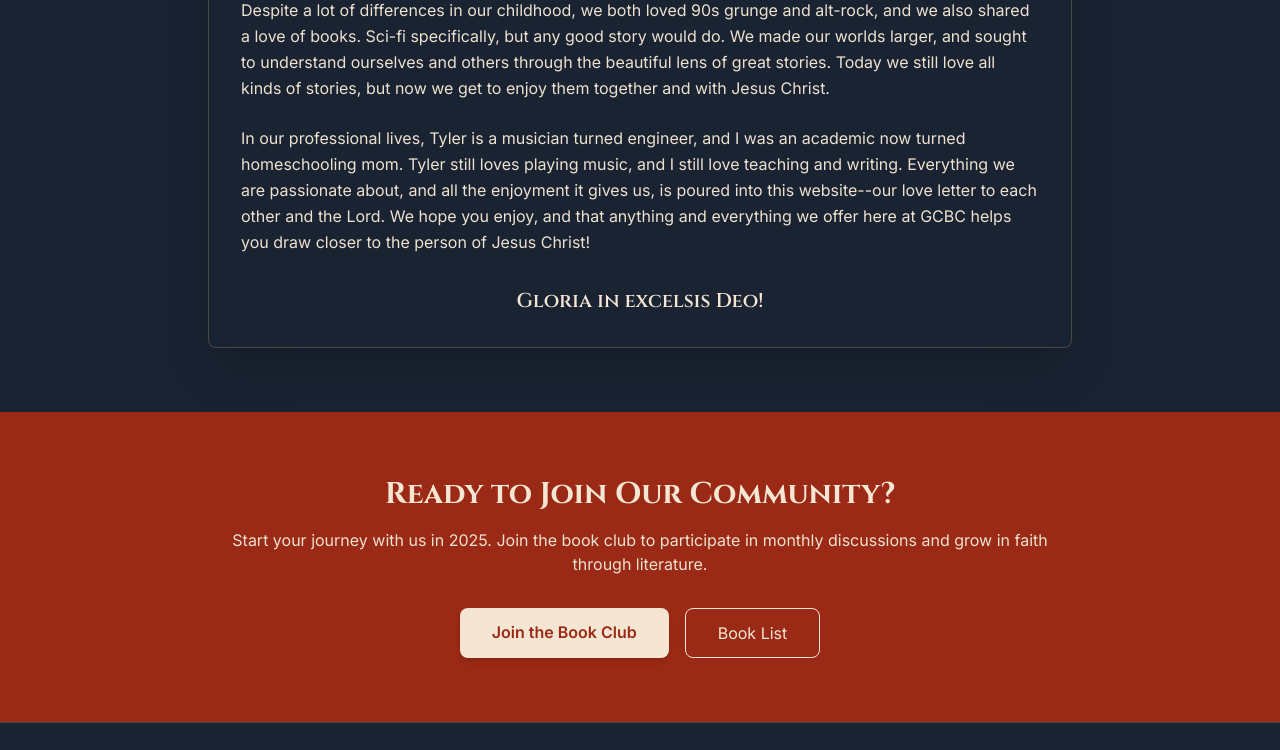
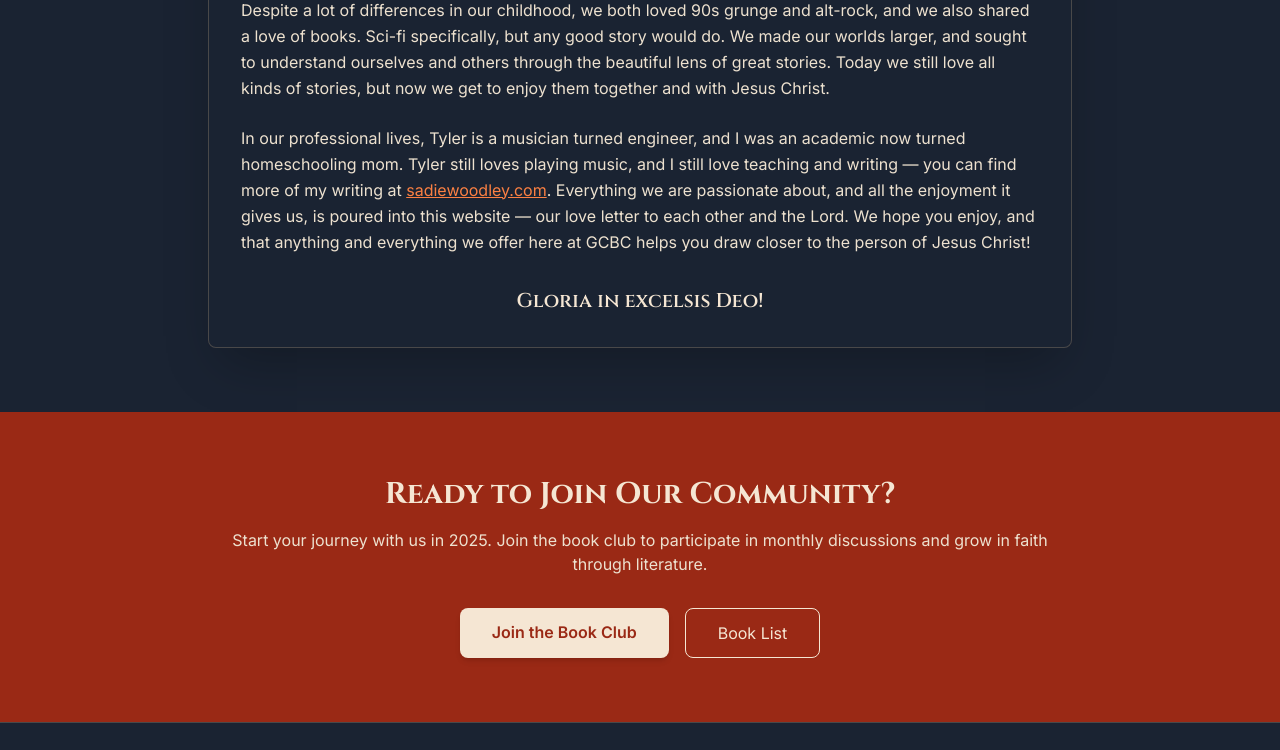
Before and after one commit to WoodleySolutions/gcbc, an Astro site: page /about in a window 1280 px wide. Shown: the part 1040-1790 px from the top of the page. Built offline with nearby package versions, Linux system fonts and the light colour scheme; Astro itself is replaced by a stand-in of ours; no server answers.

Commit message:
Add sadiewoodley.com links across site
- contact.astro: link Sadie's name in the speaking/booking line
- about.astro: link sadiewoodley.com in the writing mention
- protoevangelium-collection.astro: link Sadie's name in About the Authors

Co-Authored-By: Claude Sonnet 4.6 <noreply@anthropic.com>

```diff
--- a/src/pages/about.astro
+++ b/src/pages/about.astro
@@ -41,7 +41,7 @@ import Layout from '../layouts/Layout.astro';
         </p>
 
         <p class="mb-6">
-          In our professional lives, Tyler is a musician turned engineer, and I was an academic now turned homeschooling mom. Tyler still loves playing music, and I still love teaching and writing. Everything we are passionate about, and all the enjoyment it gives us, is poured into this website--our love letter to each other and the Lord. We hope you enjoy, and that anything and everything we offer here at GCBC helps you draw closer to the person of Jesus Christ!
+          In our professional lives, Tyler is a musician turned engineer, and I was an academic now turned homeschooling mom. Tyler still loves playing music, and I still love teaching and writing — you can find more of my writing at <a href="https://www.sadiewoodley.com" target="_blank" rel="noopener noreferrer" class="text-rust-400 hover:text-rust-300 underline transition-colors">sadiewoodley.com</a>. Everything we are passionate about, and all the enjoyment it gives us, is poured into this website — our love letter to each other and the Lord. We hope you enjoy, and that anything and everything we offer here at GCBC helps you draw closer to the person of Jesus Christ!
         </p>
 
         <p class="text-xl text-center font-semibold text-champaign-100 font-headline mt-8">
--- a/src/pages/contact.astro
+++ b/src/pages/contact.astro
@@ -11,7 +11,7 @@ import Layout from '../layouts/Layout.astro';
     <div class="max-w-4xl mx-auto px-4 py-16 relative z-10 text-center">
       <h1 class="text-4xl sm:text-5xl font-bold text-champaign-100 mb-6 font-headline drop-shadow-lg">Contact Us</h1>
       <p class="text-lg text-champaign-200 leading-relaxed">
-        Questions about the Great Catholic Book Club? Want to book Catholic scholar and speaker Sadie Elizabeth Woodley for your next retreat or event? Reach out to us here!
+        Questions about the Great Catholic Book Club? Want to book Catholic scholar and speaker <a href="https://www.sadiewoodley.com" target="_blank" rel="noopener noreferrer" class="text-flame-400 hover:text-flame-300 underline transition-colors">Sadie Elizabeth Woodley</a> for your next retreat or event? Reach out to us here!
       </p>
     </div>
   </section>
--- a/src/pages/shop/protoevangelium-collection.astro
+++ b/src/pages/shop/protoevangelium-collection.astro
@@ -461,7 +461,7 @@ const structuredData = {
       </div>
       <div class="bg-black-olive/40 border border-champaign-700/30 rounded-xl p-10 space-y-5">
         <p class="text-champaign-100 text-lg leading-relaxed">
-          We're <strong class="text-champaign-100">Tyler and Sadie Woodley</strong>, and we run the Great Catholic Book Club. We're converts. We came to the Church from the secular world, and the books on our shelves came with us.
+          We're <strong class="text-champaign-100">Tyler and <a href="https://www.sadiewoodley.com" target="_blank" rel="noopener noreferrer" class="underline hover:text-champaign-300 transition-colors">Sadie Woodley</a></strong>, and we run the Great Catholic Book Club. We're converts. We came to the Church from the secular world, and the books on our shelves came with us.
         </p>
         <p class="text-champaign-200 text-lg leading-relaxed">
           The Great Catholic Book Club exists because we believe those books belong in the conversation — not as cautionary tales or guilty pleasures, but as genuine sources of truth, beauty, and goodness. The Protoevangelium Collection reflects the journey that brought us here: a couple using the only language we had in common — the books we both loved — to find our way to each other, and eventually to the Church.
```
